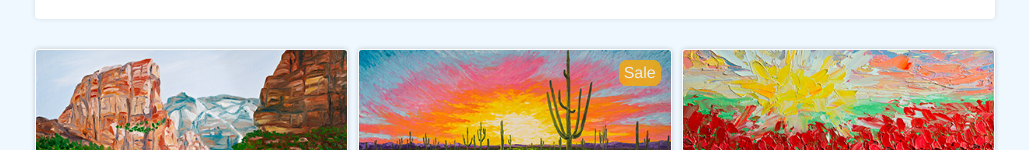
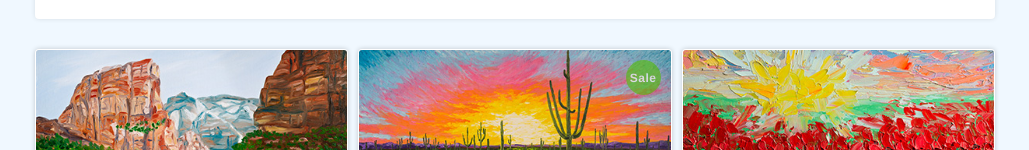
Before and after one commit to dstrizhakov/rsreact, a React (Vite) app: page / in a window 1280 px wide. Shown: the part 195-345 px from the top of the page, without its empty margins (125-1154 px from the left). Built offline with nearby package versions, Linux system fonts and the light colour scheme.

Commit message:
feat: add default value in select

```diff
--- a/src/components/Card/Card.module.scss
+++ b/src/components/Card/Card.module.scss
@@ -22,10 +22,18 @@
 	top: 10px;
 	right: 10px;
 	z-index: 10;
-	background-color: rgb(252, 169, 3);
+	background-color: rgb(81, 187, 0);
 	padding: 5px;
-	opacity: 0.8;
-	border-radius: 8px;
+	width: 35px;
+	height: 35px;
+	font-size: 12px;
+	font-weight: 700;
+	letter-spacing: 0.5px;
+	opacity: 0.6;
+	border-radius: 50%;
+	display: flex;
+	justify-content: center;
+	align-items: center;
 }
 
 .image {
--- a/src/components/Form/MyInput/MyTitleInput.tsx
+++ b/src/components/Form/MyInput/MyTitleInput.tsx
@@ -16,6 +16,10 @@ const MyTitleInput: FC<IInputProps> = ({ register, errors }) => {
             value: 3,
             message: 'Lenght should be at least 3',
           },
+          maxLength: {
+            value: 50,
+            message: 'Max length is 50 symbols...',
+          },
           pattern: {
             value: /^[\w-]+$/,
             message: 'Letters, numbers and dash only are allowed',
--- a/src/components/Form/MySelect/MySelect.tsx
+++ b/src/components/Form/MySelect/MySelect.tsx
@@ -9,6 +9,7 @@ const MySelect: FC<IInputProps> = ({ register, errors }) => {
       <select
         data-testid="type"
         id="type"
+        defaultValue=""
         {...register('type', {
           required: 'Select some type...',
         })}
--- a/src/mock/products.ts
+++ b/src/mock/products.ts
@@ -29,7 +29,7 @@ const products = [
     price: '100',
     likes: 10,
     created: '04.06.14',
-    isAvailable: true,
+    isAvailable: false,
     isSale: false,
   },
 ];
```
